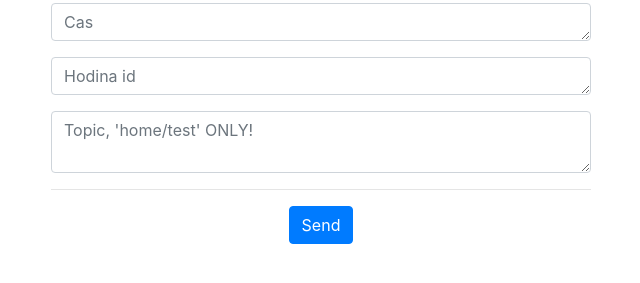
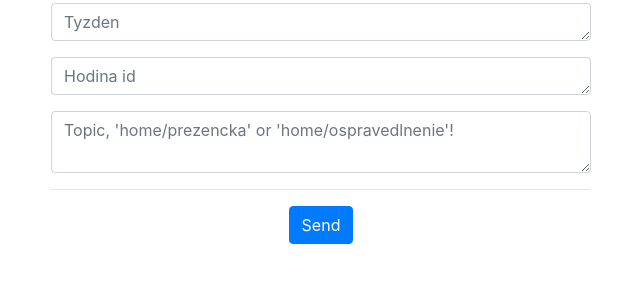
Before and after one commit to sotolko/python-flask-iot, a Flask app: page /mqtt-send in a window 1280 px wide. Shown: the part 209-492 px from the top of the page, without its empty margins (34-674 px from the left). Run offline with Flask 2, Linux system fonts and the light colour scheme; the visitor is signed in with stand-in values (Sample User, id 1); data that the repository does not hold is empty; some libraries are stand-ins or nearby versions.

Commit message:
mqtt funguje

```diff
--- a/website/__init__.py
+++ b/website/__init__.py
@@ -33,7 +33,8 @@ def create_app():
     def handle_connect(client, userdata, flags, rc):
         if rc == 0:
             print('Connected successfully')
-            mqtt.subscribe('home/test')  # subscribe topic
+            mqtt.subscribe('home/prezencka')  # subscribe topic
+            mqtt.subscribe('home/ospravedlnenie')  # subscribe topic
         else:
             print('Bad connection. Code:', rc)
 
--- a/website/templates/mqtt_actions.html
+++ b/website/templates/mqtt_actions.html
@@ -8,16 +8,16 @@
         <h2>SEND</h2>
       <form method="POST">
           <div class="form-group">
-          <textarea class="form-control" id="send-isic" name="send-isic" rows="1" placeholder="ISIC Number"></textarea>
+          <textarea class="form-control" id="send-isic" name="send-isic" rows="1" placeholder="ISIC Number" required></textarea>
           </div>
           <div class="form-group">
-          <textarea class="form-control" id="send-time" name="mqtt-time" rows="1" placeholder="Cas" value="{{ date }}"></textarea>
+          <textarea class="form-control" id="send-time" name="send-time" rows="1" placeholder="Tyzden" required></textarea>
           </div>
           <div class="form-group">
-          <textarea class="form-control" id="send-id" name="send-id" rows="1" placeholder="Hodina id"></textarea>
+          <textarea class="form-control" id="send-id" name="send-id" rows="1" placeholder="Hodina id" required></textarea>
           </div>
         <div class="form-group">
-          <textarea class="form-control" id="send-topic" name="send-topic" placeholder="Topic, 'home/test' ONLY!"></textarea>
+          <textarea class="form-control" id="send-topic" name="send-topic" placeholder="Topic, 'home/prezencka' or 'home/ospravedlnenie'!" required></textarea>
         </div>
           <hr>
           <button type="submit" class="btn btn-primary" onclick="">Send</button>
--- a/website/views.py
+++ b/website/views.py
@@ -47,23 +47,26 @@ def mqtt_actions():
 
     if request.method == 'POST':
         isic_number = request.form.get('send-isic')
-        send_date = request.form.get('send-time')
+        send_week = request.form.get('send-time')
         hodina_id = request.form.get('send-id')
         topic = request.form.get('send-topic')
 
-        # if len(message) > 20:
-        #     flash('Sprava nesmie byt vacsia ako 20 znakov!', category='error')
-        #     return render_template('mqtt_actions.html', user=current_user, spravy=messages)
-        # elif len(topic) > 100:
-        #     flash('Topic nesmie byt vacsi ako 100 znakov!', category='error')
-        #     return render_template('mqtt_actions.html', user=current_user, spravy=messages)
-        # elif topic != 'home/test':
-        #     flash(f'Not subscribed to topic {topic}', category='error')
-        #     return render_template('mqtt_actions.html', user=current_user, spravy=messages)
+        if len(isic_number) > 20:
+            flash('ISIC nesmie byt vacsi ako 20 znakov!', category='error')
+            return render_template('mqtt_actions.html', user=current_user, spravy=messages)
+        elif len(send_week) > 13 or len(send_week) < 1:
+            flash('Tyzden musi byt 1-13!', category='error')
+            return render_template('mqtt_actions.html', user=current_user, spravy=messages)
+        elif not send_week.isnumeric():
+            flash('Tyzden musi byt cislo!', category='error')
+            return render_template('mqtt_actions.html', user=current_user, spravy=messages)
+        elif topic != 'home/prezencka' and topic != 'home/ospravedlnenie':
+            flash(f'Not subscribed to topic {topic}', category='error')
+            return render_template('mqtt_actions.html', user=current_user, spravy=messages)
 
         send_msg = {
             'isic': isic_number,
-            'date': send_date,
+            'week': send_week,
             'hodina_id': hodina_id
         }
 
```
Also changed, not shown: backend.py (+31 -17 lines), 1 other file.
